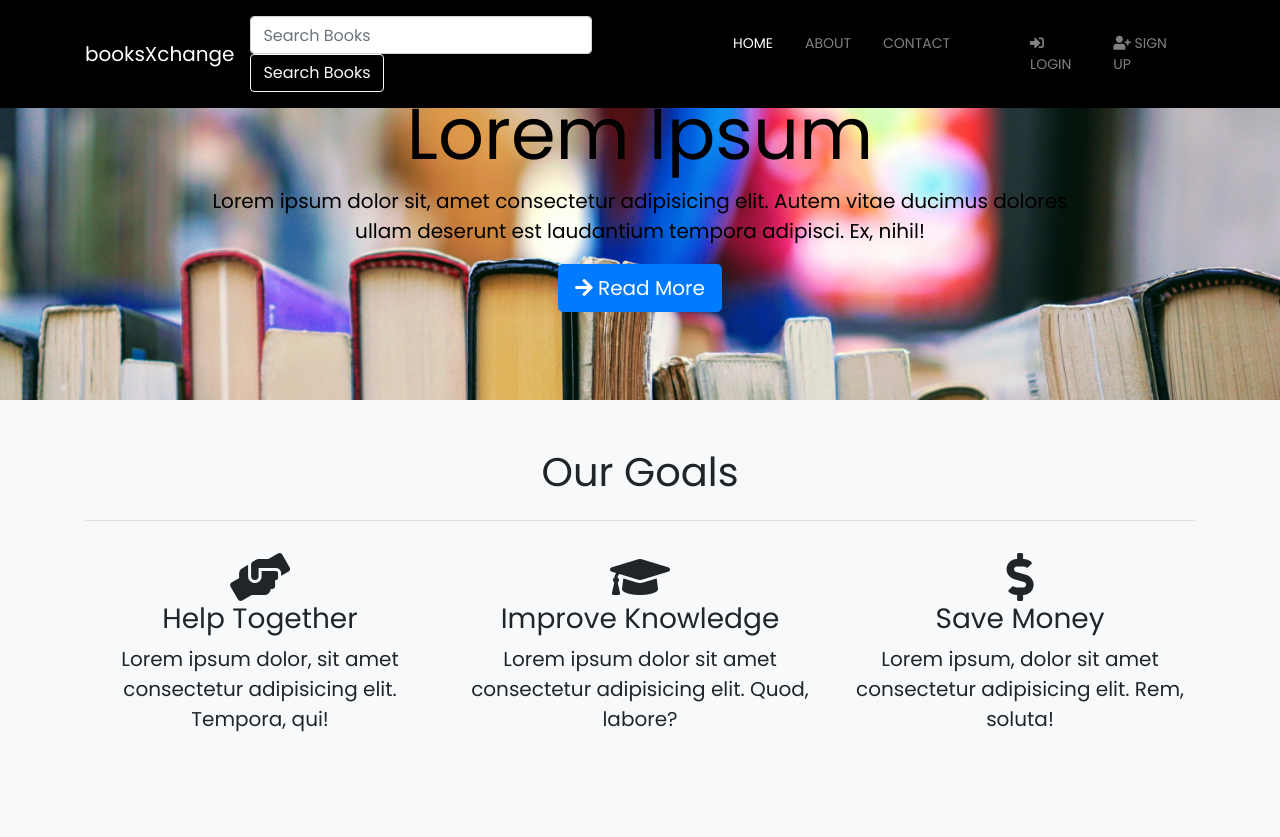
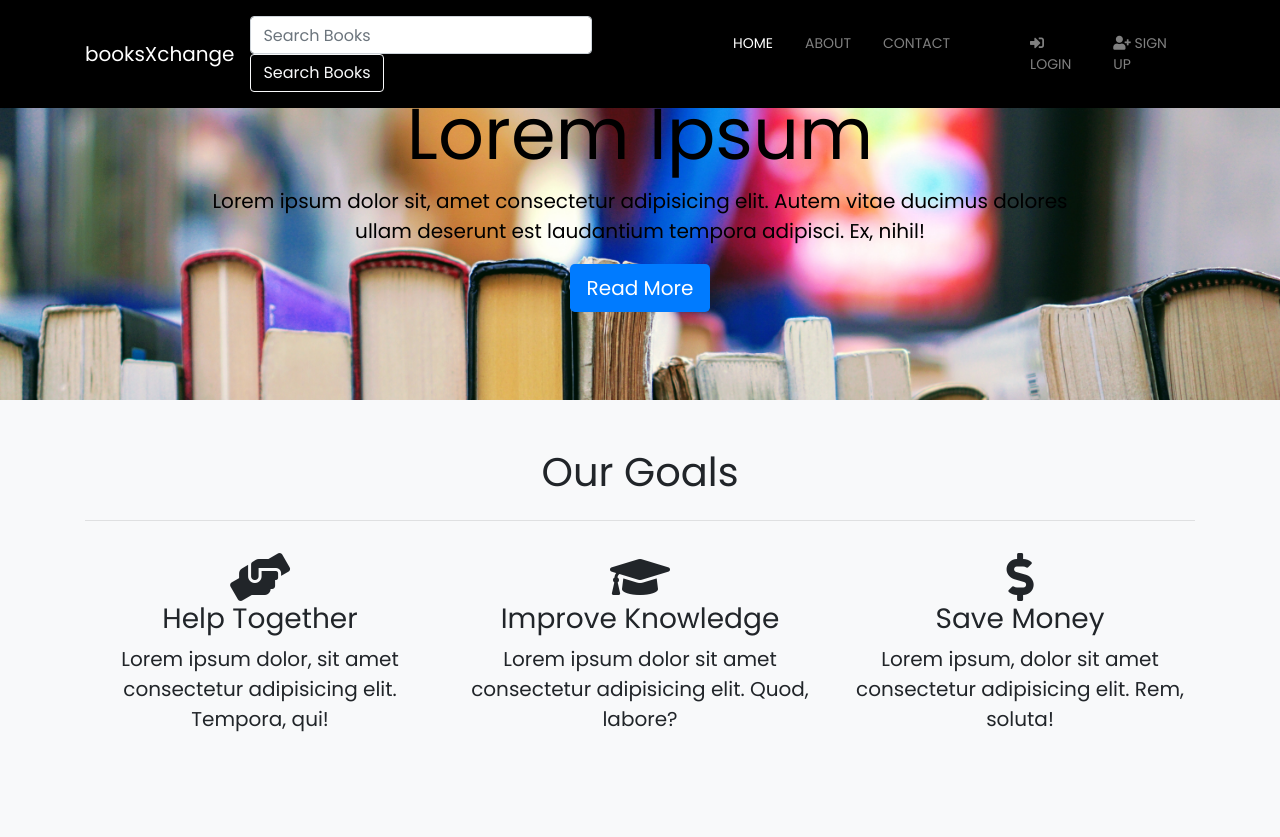
Before and after one commit to faridmumtaz/booksXchange, a PHP site: page / in a window 1280 px wide. Shown: the top 837 px of the page. Run offline with PHP 8.4, Linux system fonts and the light colour scheme; some libraries are stand-ins or nearby versions.

Commit message:
about.php finished

```diff
--- a/index.php
+++ b/index.php
@@ -63,8 +63,8 @@
                 <div class="carousel-caption d-none d-sm-block text-center mb-5" style="color: #000; font-size: 32px;">
                     <h1 class="display-3">Lorem Ipsum</h1>
                     <p class="lead">Lorem ipsum dolor sit, amet consectetur adipisicing elit. Autem vitae ducimus dolores ullam deserunt est laudantium tempora adipisci. Ex, nihil!</p>
-                    <a href="#ReadMore" class="btn btn-primary btn-lg">
-                      <i class="fas fa-arrow-right"></i> Read More</a>
+                    <a href="#ReadMore" class="btn bg-primary btn-lg text-white">
+                       Read More</a>
                 </div>
               </div>
             </div>
```
